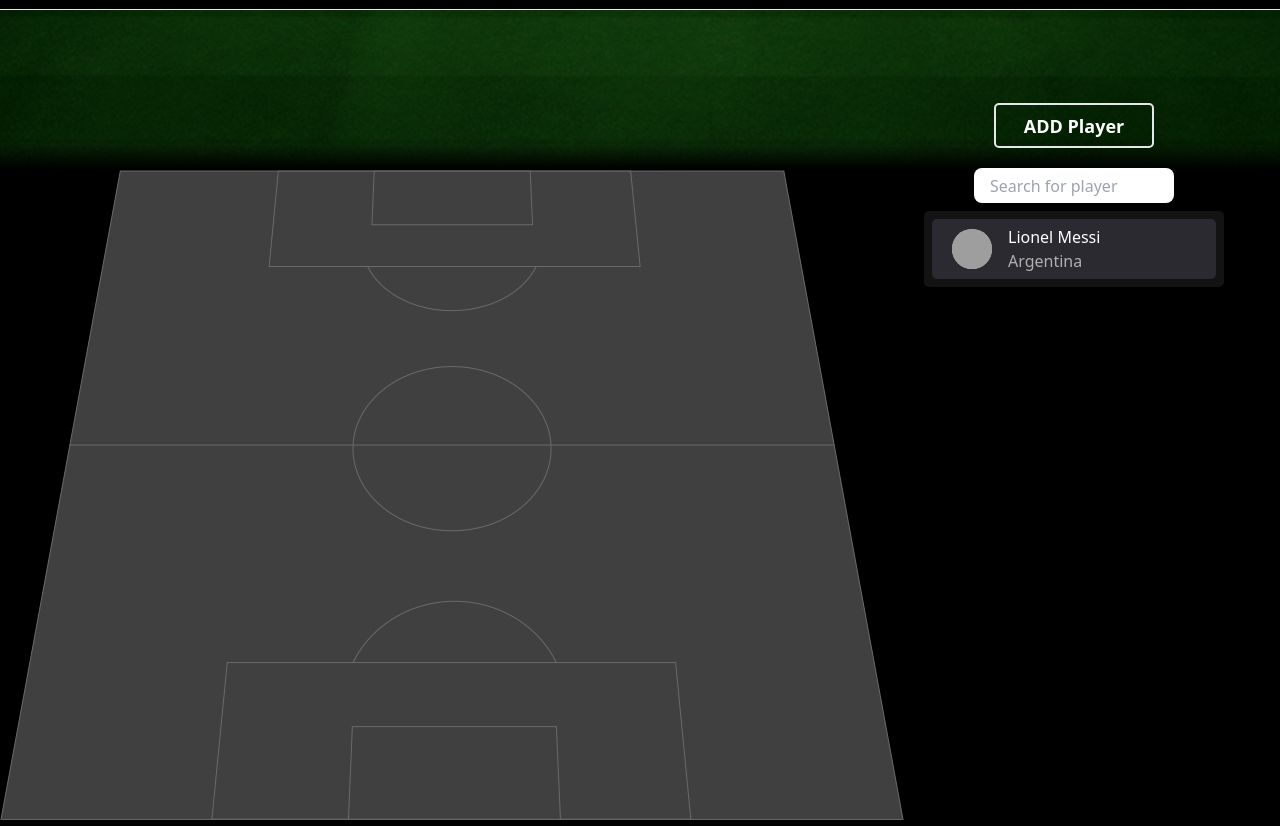
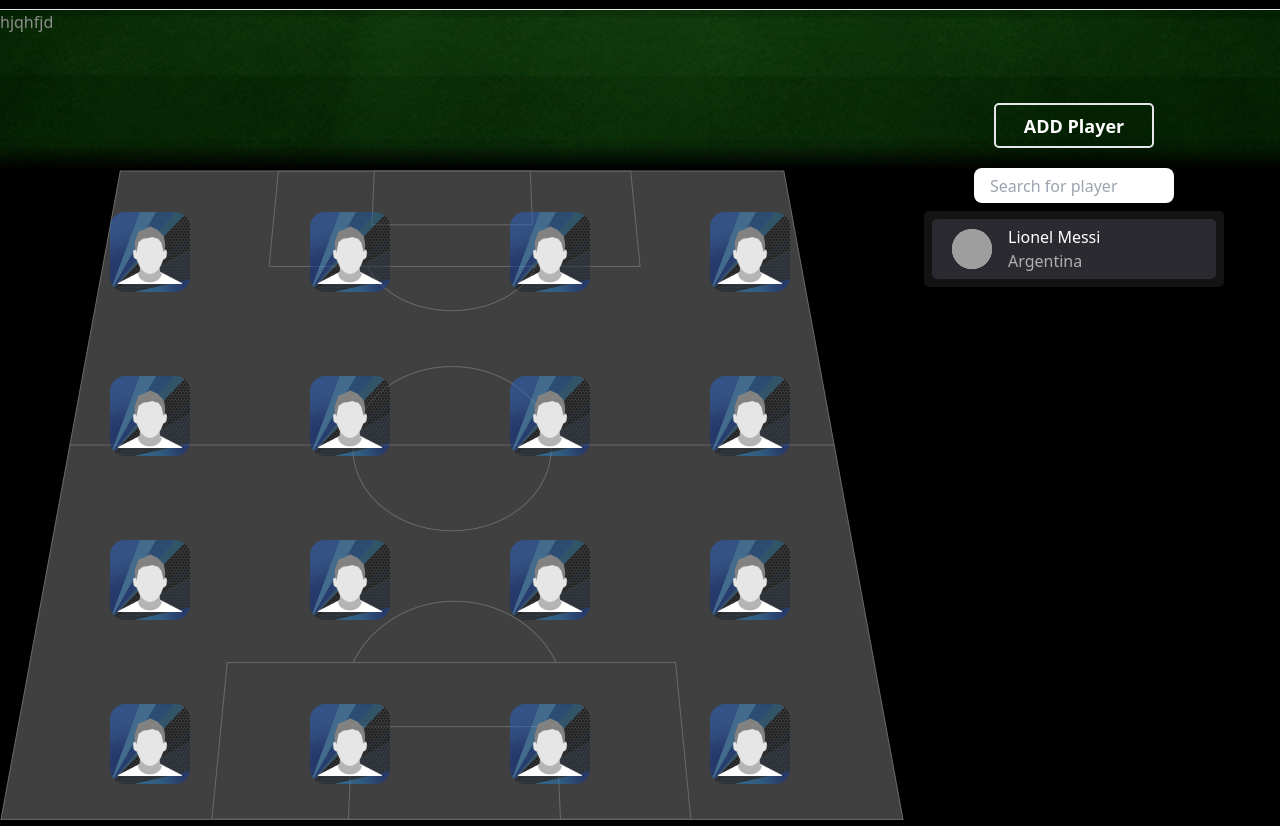
Before and after one commit to Achraf622-cpu/FUT, a website: page index.html in a window 1280 px wide. Shown: the part 47-873 px from the top of the page. Drawn offline with nearby package versions, Linux system fonts and the light colour scheme; grey boxes are pictures that could not be loaded; some icons are missing.

Commit message:
added the grid layer on top of the field image

```diff
--- a/index.html
+++ b/index.html
@@ -5,6 +5,7 @@
   <meta name="viewport" content="width=device-width, initial-scale=1.0">
   <title>Fut like</title>
   <script src="https://cdn.tailwindcss.com"></script>
+
   <style>
     .blended-bg {
       background: linear-gradient(to bottom, rgba(0, 0, 0, 0) 80%, black 100%), url('src/https___cdn.webp');
@@ -13,6 +14,16 @@
       background-repeat: no-repeat;
       height: 20vh;
     }
+    .terrain{
+      margin-left: 50px;
+      background-repeat: no-repeat;
+      display: grid;
+      grid-template-columns: repeat(4,200px);
+      grid-template-rows: repeat(4,1fr);
+      width: 70%;
+      height: 41em;
+    }
+
   </style>
 </head>
 <body class="bg-black text-white">
@@ -45,15 +56,95 @@
     </div>
     <hr>
   </header>
-  <div class="blended-bg opacity-55"> </div>
+  <div class="blended-bg opacity-55"> hjqhfjd</div>
+    <img src="src/field-bg.png" alt="" class="absolute">
+  <div class="terrain  ">
 
-  <div class="grid grid-cols-1 grid-rows-1">
-    <img src="src/field-bg.png" alt="">
-    <div class="grid grid-cols-5 grid-rows-3">
-
+    <div class="relative  flex items-center justify-center">
+      <img src="src/000.png"  alt="Back Image" class="absolute w-20 h-20 z-0 opacity-50"/>
+      <img src="src/0_.png" alt="Front Image" class="relative w-16 h-16 z-10"/>
     </div>
 
-    <aside class="max-w-[300px] w-full  absolute right-14 top-[150px] z-10 ">
+    <div class="relative  flex items-center justify-center">
+      <img src="src/000.png"  alt="Back Image" class="absolute w-20 h-20 z-0 opacity-50"/>
+      <img src="src/0_.png" alt="Front Image" class="relative w-16 h-16 z-10"/>
+    </div>
+
+    <div class="relative  flex items-center justify-center">
+      <img src="src/000.png"  alt="Back Image" class="absolute w-20 h-20 z-0 opacity-50"/>
+      <img src="src/0_.png" alt="Front Image" class="relative w-16 h-16 z-10"/>
+    </div>
+
+    <div class="relative  flex items-center justify-center">
+      <img src="src/000.png"  alt="Back Image" class="absolute w-20 h-20 z-0 opacity-50"/>
+      <img src="src/0_.png" alt="Front Image" class="relative w-16 h-16 z-10"/>
+    </div>
+
+    <div class="relative  flex items-center justify-center">
+      <img src="src/000.png"  alt="Back Image" class="absolute w-20 h-20 z-0 opacity-50"/>
+      <img src="src/0_.png" alt="Front Image" class="relative w-16 h-16 z-10"/>
+    </div>
+
+    <div class="relative  flex items-center justify-center">
+      <img src="src/000.png"  alt="Back Image" class="absolute w-20 h-20 z-0 opacity-50"/>
+      <img src="src/0_.png" alt="Front Image" class="relative w-16 h-16 z-10"/>
+    </div>
+
+    <div class="relative  flex items-center justify-center">
+      <img src="src/000.png"  alt="Back Image" class="absolute w-20 h-20 z-0 opacity-50"/>
+      <img src="src/0_.png" alt="Front Image" class="relative w-16 h-16 z-10"/>
+    </div>
+
+    <div class="relative  flex items-center justify-center">
+      <img src="src/000.png"  alt="Back Image" class="absolute w-20 h-20 z-0 opacity-50"/>
+      <img src="src/0_.png" alt="Front Image" class="relative w-16 h-16 z-10"/>
+    </div>
+
+    <div class="relative  flex items-center justify-center">
+      <img src="src/000.png"  alt="Back Image" class="absolute w-20 h-20 z-0 opacity-50"/>
+      <img src="src/0_.png" alt="Front Image" class="relative w-16 h-16 z-10"/>
+    </div>
+
+    <div class="relative  flex items-center justify-center">
+      <img src="src/000.png"  alt="Back Image" class="absolute w-20 h-20 z-0 opacity-50"/>
+      <img src="src/0_.png" alt="Front Image" class="relative w-16 h-16 z-10"/>
+    </div>
+
+    <div class="relative  flex items-center justify-center">
+      <img src="src/000.png"  alt="Back Image" class="absolute w-20 h-20 z-0 opacity-50"/>
+      <img src="src/0_.png" alt="Front Image" class="relative w-16 h-16 z-10"/>
+    </div>
+
+    <div class="relative  flex items-center justify-center">
+      <img src="src/000.png"  alt="Back Image" class="absolute w-20 h-20 z-0 opacity-50"/>
+      <img src="src/0_.png" alt="Front Image" class="relative w-16 h-16 z-10"/>
+    </div>
+
+    <div class="relative  flex items-center justify-center">
+      <img src="src/000.png"  alt="Back Image" class="absolute w-20 h-20 z-0 opacity-50"/>
+      <img src="src/0_.png" alt="Front Image" class="relative w-16 h-16 z-10"/>
+    </div>
+
+    <div class="relative  flex items-center justify-center">
+      <img src="src/000.png"  alt="Back Image" class="absolute w-20 h-20 z-0 opacity-50"/>
+      <img src="src/0_.png" alt="Front Image" class="relative w-16 h-16 z-10"/>
+    </div>
+
+    <div class="relative  flex items-center justify-center">
+      <img src="src/000.png"  alt="Back Image" class="absolute w-20 h-20 z-0 opacity-50"/>
+      <img src="src/0_.png" alt="Front Image" class="relative w-16 h-16 z-10"/>
+    </div>
+
+    <div class="relative  flex items-center justify-center">
+      <img src="src/000.png"  alt="Back Image" class="absolute w-20 h-20 z-0 opacity-50"/>
+      <img src="src/0_.png" alt="Front Image" class="relative w-16 h-16 z-10"/>
+    </div>
+  </div>
+
+
+
+<div>
+    <aside class="max-w-[300px] w-full  absolute right-14 top-[150px] z-10  ">
 
       <div class="topAjoute h-[10%] flex justify-center items-center mb-5">
           <button class="w-[160px] h-[45px] bg-transparent text-orangeColor text-lg font-semibold rounded-[5px] border-2 border-orangeColor hover:bg-orangeColor hover:text-black duration-150">ADD Player</button>
@@ -85,8 +176,8 @@
       </div>
 
   </aside>
+</div>
 
-  </div>
 
 
 
```
Also changed, not shown: styles.css (+11 -0 lines), tailwind.config.js (+6 -2 lines).
